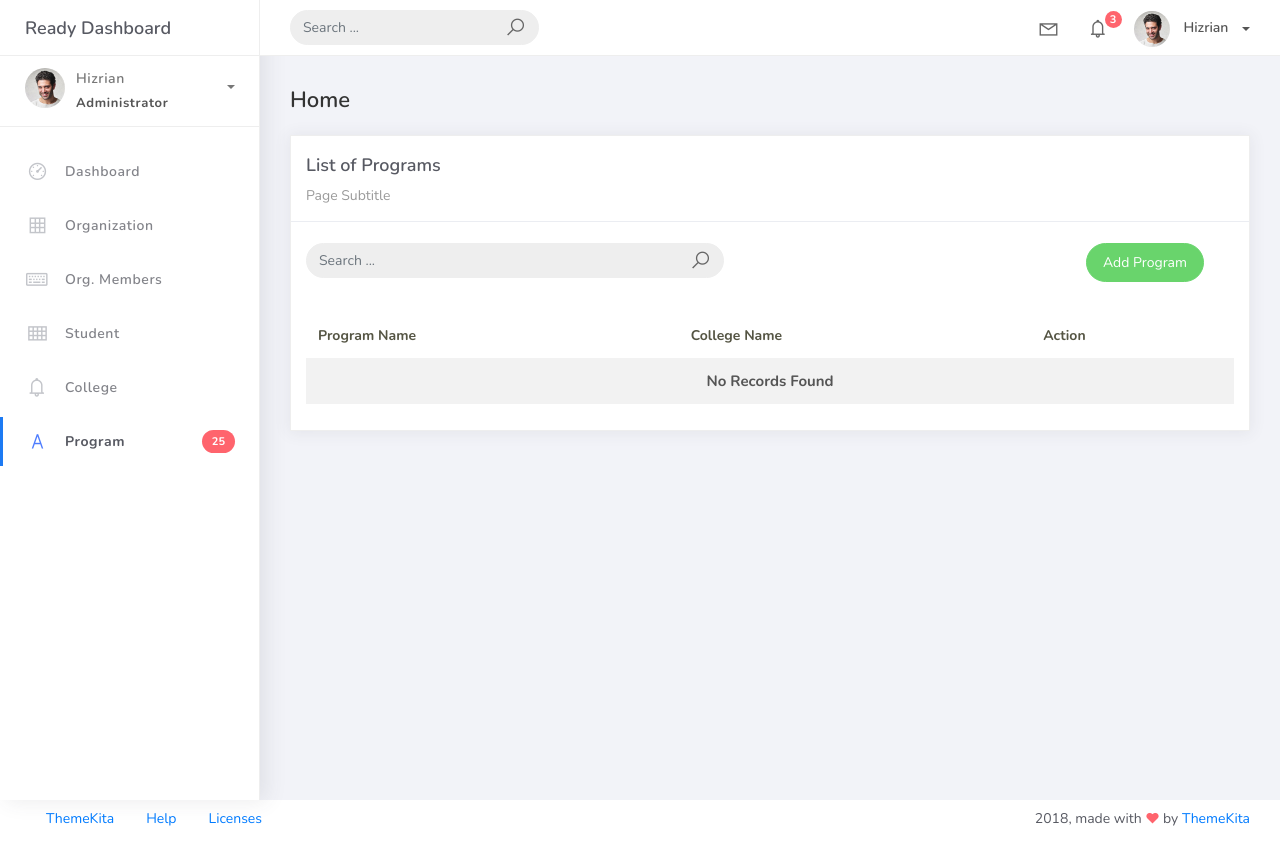
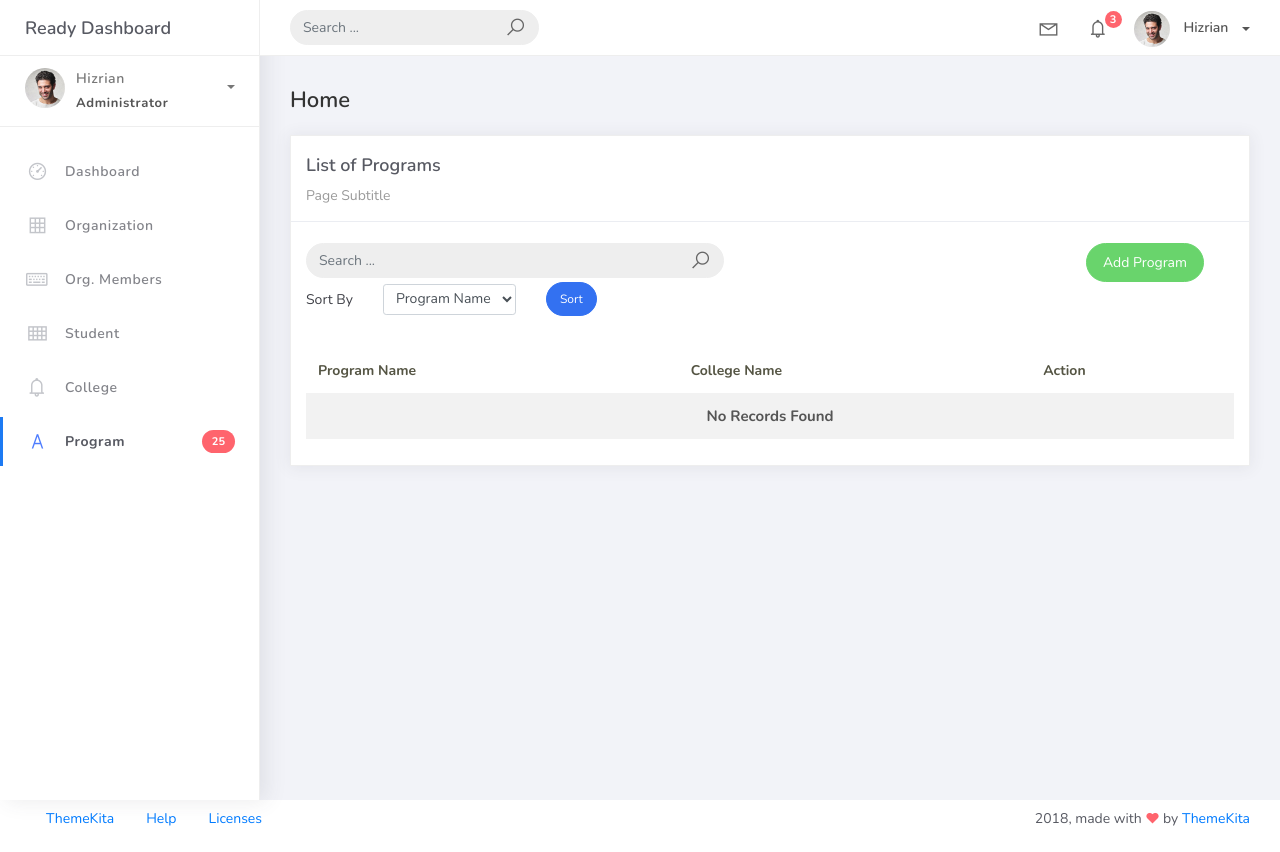
Before and after one commit to clasarageth/PSUSphere, a Django app: page /program_list in a window 1280 px wide. Run offline with Django 5.2, Linux system fonts and the light colour scheme; data that the repository does not hold is empty; some libraries are stand-ins or nearby versions.

Commit message:
added sort on program

```diff
--- a/projectsite/studentorg/views.py
+++ b/projectsite/studentorg/views.py
@@ -39,15 +39,6 @@ class OrganizationList(ListView):
     paginate_by = 5
     ordering = ["college__college_name","name"]
 
-    def get_queryset(self):
-        qs = super().get_queryset()
-        query = self.request.GET.get('q')
-
-        if query:
-            qs = qs.filter (
-                Q(name__icontains=query) |
-                Q(description__icontains=query)
-            )
 
 class OrganizationCreateView(CreateView):
     model = Organization
@@ -141,6 +132,13 @@ class ProgramList(ListView):
     template_name = 'program_list.html'
     paginate_by = 5
 
+    def get_ordering(self):
+        allowed = ["prog_name", "college__college_name"]
+        sort_by = self.request.GET.get("sort_by")
+        if sort_by in allowed:
+           return sort_by
+        return "prog_name"
+
 class ProgramCreateView(CreateView):
     model = Program
     form_class = ProgramForm
--- a/projectsite/templates/program_list.html
+++ b/projectsite/templates/program_list.html
@@ -16,7 +16,7 @@
                     <br />
                     <div class="col-md-12 row">
                         <div class="col-md-6">
-                            <form class="navbar-left navbar-form nav-search mr-md-3" action="{% url 'organization-list'%}">
+                            <form class="navbar-left navbar-form nav-search mr-md-3" action="{% url 'program-list'%}">
                                 <div class="input-group">
                                         <input type="text" placeholder="Search ..." class="form-control" name="q" />                                    <div class="input-group-append">
                                         <span class="input-group-text">
@@ -35,7 +35,22 @@
                             </div>
                         </div>
                     </div>
-
+                    <div class="col-md-12">
+                        <form method="get" class="row g-2 align-items-center">
+                            <div class="col-auto">
+                                <label for="smallselect" class="col-form-label">Sort By</label>
+                            </div>
+                            <div class="col-auto">
+                                <select class="form-control form-control-sm" id="smallSelect" name="sort_by">
+                                    <option value="prog_name"  {% if request.GET.sort_by == "prog_name" %}selected{% endif %}>Program Name</option>
+                                    <option value="college__college_name" {% if request.GET.sort_by == "college__college_name" %}selected{% endif %}>College Name</option>
+                                </select>
+                            </div>
+                            <div class="col-auto">
+                                <button type="submit" class="btn btn-primary btn-sm btn-rounded">Sort</button>
+                            </div>
+                        </form>
+                    </div>
                     <div class="card-body">
                         <table class="table table-striped mt-3">
                             <thead>
```
